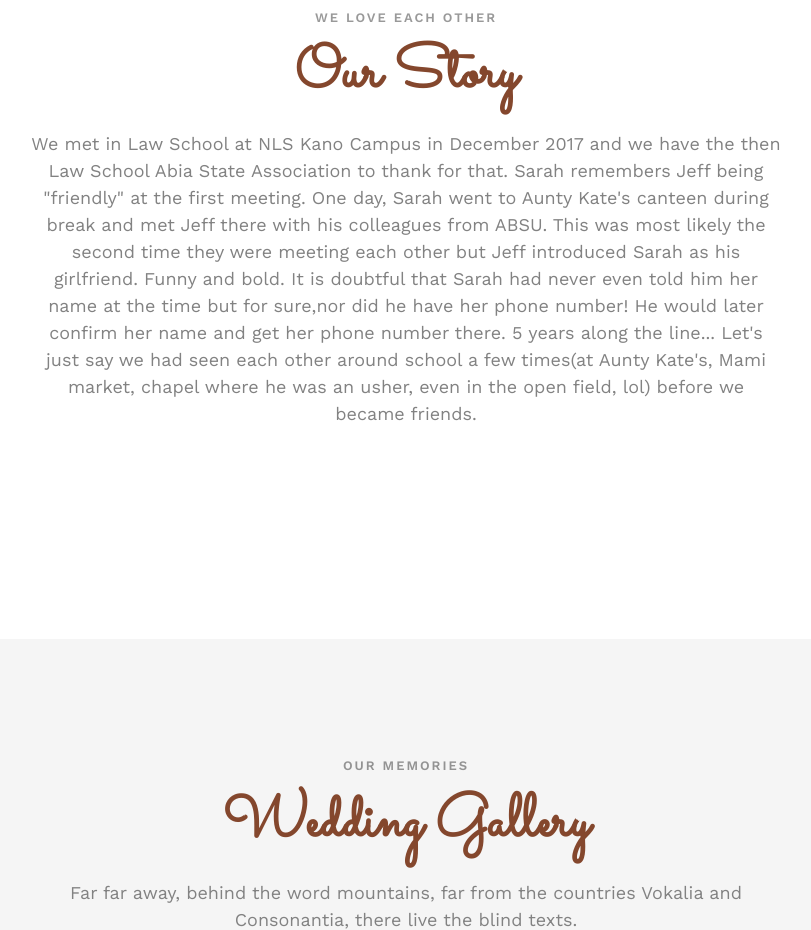
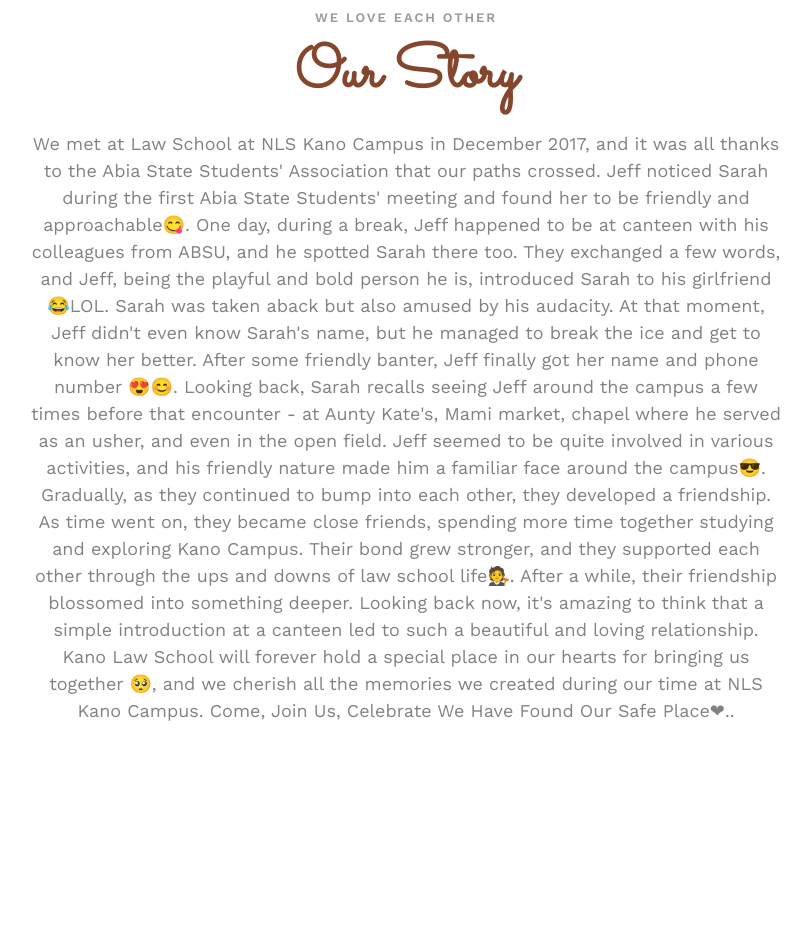
Before and after one commit to eyodegree/CJNWedding, a plain HTML site: page index.html in a window 1280 px wide. Shown: the part 2538-3468 px from the top of the page, without its empty margins (234-1045 px from the left). Drawn offline with nearby package versions, Linux system fonts and the light colour scheme; files whose address does not match are found by name.

Commit message:
Added Our Story

```diff
--- a/index.html
+++ b/index.html
@@ -201,14 +201,25 @@
 				<div class="col-md-8 col-md-offset-2 text-center fh5co-heading animate-box">
 					<span>We Love Each Other</span>
 					<h2>Our Story</h2>
-					<p>We met in Law School at NLS Kano Campus in December 2017 and we have the then Law School Abia State Association to thank for
-					that. Sarah remembers Jeff being "friendly" at the first meeting.
-					One day, Sarah went to Aunty Kate's canteen during break and met Jeff there with his colleagues from ABSU. This was most
-					likely the second time they were meeting each other but Jeff introduced Sarah as his girlfriend. Funny and bold. It is
-					doubtful that Sarah had never even told him her name at the time but for sure,nor did he have her phone number! He would
-					later confirm her name and get her phone number there. 5 years along the line...
-					Let's just say we had seen each other around school a few times(at Aunty Kate's, Mami market, chapel where he was an
-					usher, even in the open field, lol) before we became friends.
+					<p>We met at Law School at NLS Kano Campus in December 2017, and it was all thanks to the Abia State Students' Association
+					that our paths crossed. Jeff noticed Sarah during the first Abia State Students' meeting and found her to be friendly
+					and approachable😋.
+					One day, during a break, Jeff happened to be at canteen with his colleagues from ABSU, and he spotted Sarah there too.
+					They exchanged a few words, and Jeff, being the playful and bold person he is, introduced Sarah to his girlfriend 😂LOL.
+					Sarah was taken aback but also amused by his audacity. At that moment, Jeff didn't even know Sarah's name, but he
+					managed to break the ice and get to know her better. After some friendly banter, Jeff finally got her name and phone
+					number 😍😊.
+					Looking back, Sarah recalls seeing Jeff around the campus a few times before that encounter - at Aunty Kate's, Mami
+					market, chapel where he served as an usher, and even in the open field. Jeff seemed to be quite involved in various
+					activities, and his friendly nature made him a familiar face around the campus😎. Gradually, as they continued to bump
+					into each other, they developed a friendship.
+					As time went on, they became close friends, spending more time together studying and exploring Kano Campus. Their bond
+					grew stronger, and they supported each other through the ups and downs of law school life🧑‍⚖. After a while, their
+					friendship blossomed into something deeper.
+					Looking back now, it's amazing to think that a simple introduction at a canteen led to such a beautiful and loving
+					relationship. Kano Law School will forever hold a special place in our hearts for bringing us together 🥺, and we
+					cherish all the memories we created during our time at NLS Kano Campus.
+					Come, Join Us, Celebrate We Have Found Our Safe Place❤..
 </p>
 				</div>
 			</div>
```
